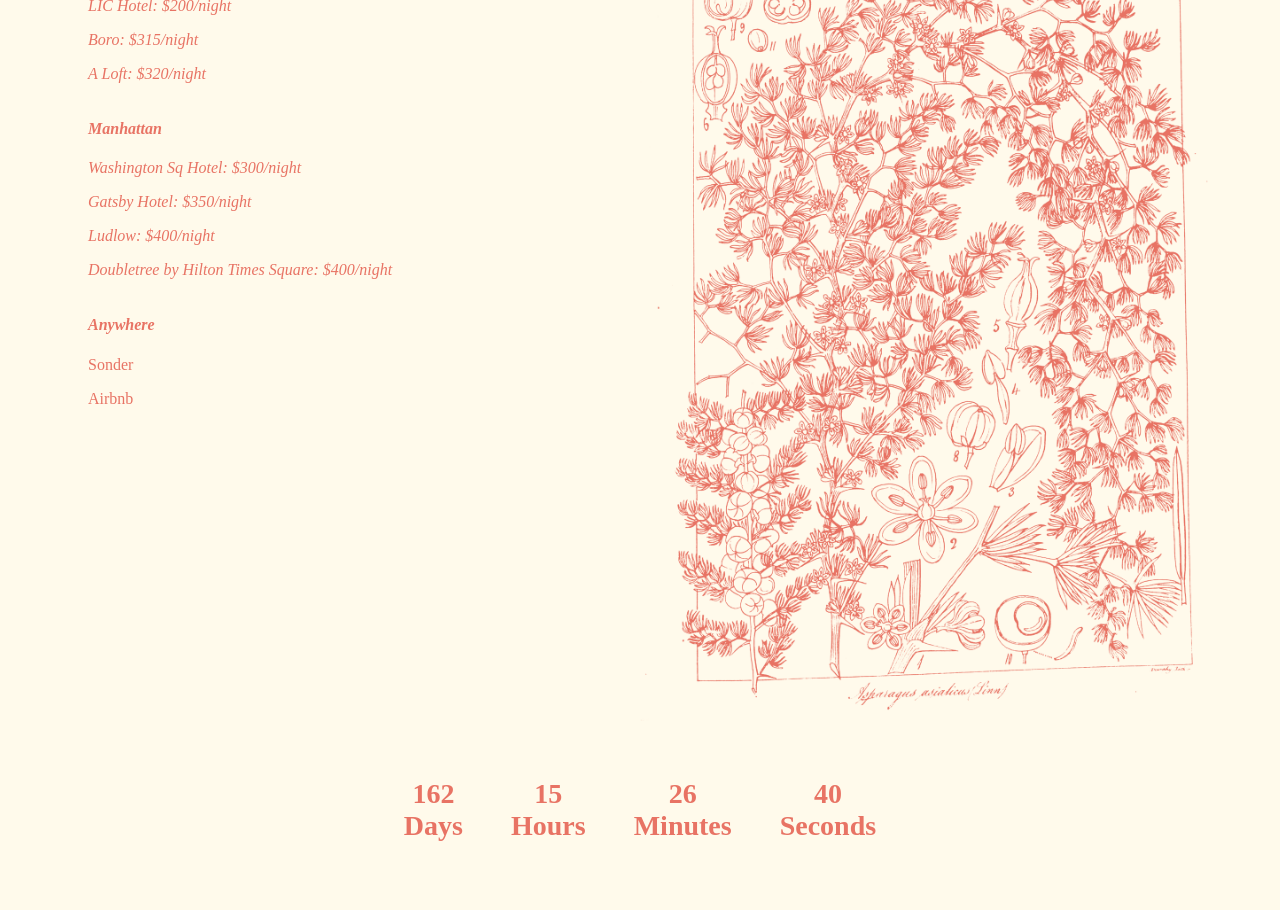
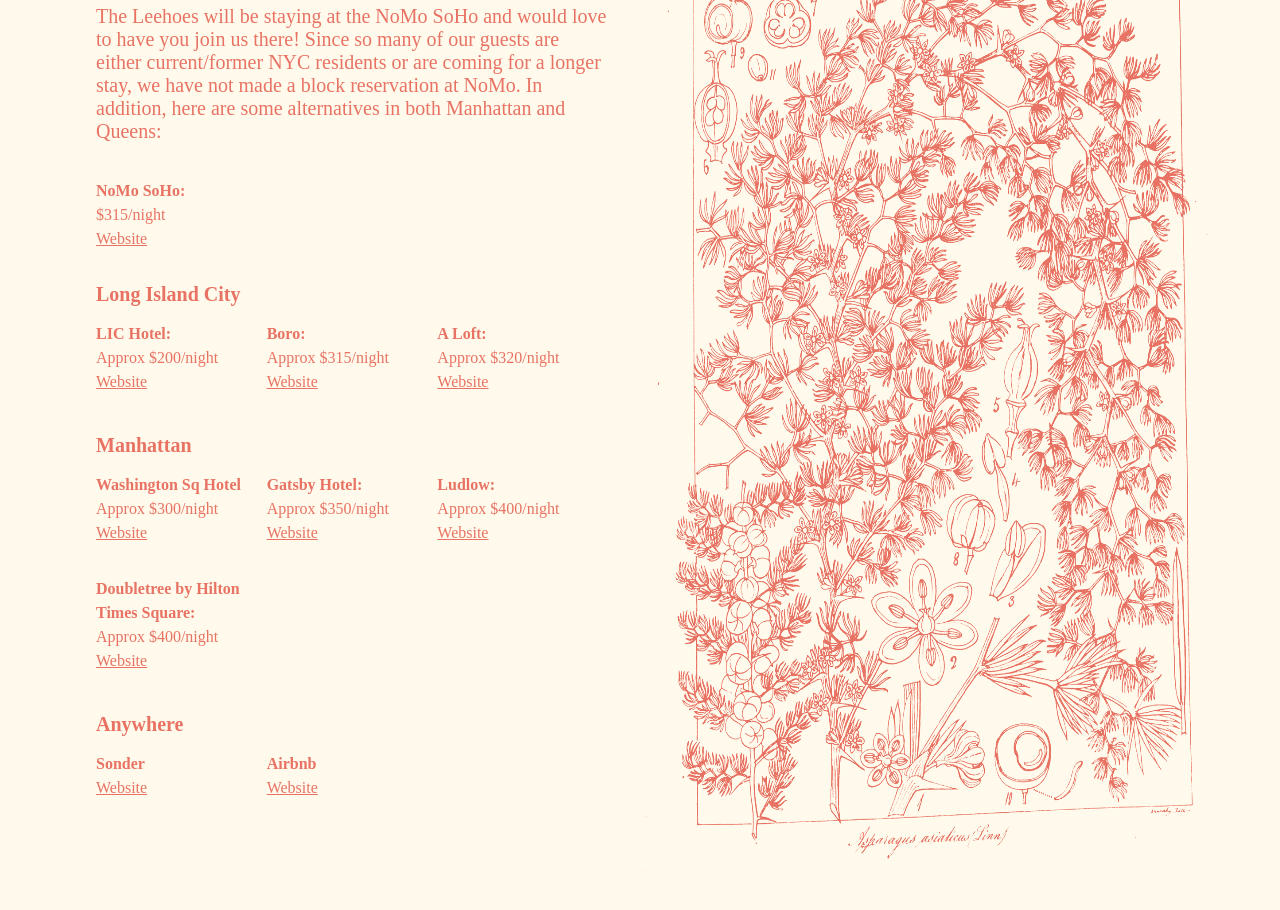
Before and after one commit to robalees/leehoes, a plain HTML site: page pages/hotels.html in a window 1280 px wide. Shown: the part 335-1245 px from the top of the page. Drawn offline with Linux system fonts and the light colour scheme; a web font is replaced by a local one.

Commit message:
Updated the hotel and schedule pages

```diff
--- a/pages/hotels.html
+++ b/pages/hotels.html
@@ -16,7 +16,7 @@
 <body>
     <section class="main-container">
         <header class="header-container">
-            <div class="logo"><img src="/images/logo.svg" alt="Logo SVG" /></div>
+            <div class="logo"><a href="/index.html"><img src="/images/logo.svg" alt="Logo SVG" /></a></div>
             <section class="title">
                 <h1>The Leehoes</h1>
             </section>
@@ -31,45 +31,74 @@
             </nav>
         </header>
         <section class="hotels">
-            <section class="lic">
+            <section class="description">
+                <h1 class="hotel-header">Hotels</h1>
+                <p>
+                    The Leehoes will be staying at the NoMo SoHo and would love to have you join us there! Since so many
+                    of our guests are
+                    either current/former NYC residents or are coming for a longer stay, we have not made a block
+                    reservation at NoMo. In
+                    addition, here are some alternatives in both Manhattan and Queens:
+                </p>
+                <ul>
+                    <li>
+                        <span class="hotel-name">NoMo SoHo:</span><br>$315/night<br>
+                        <a href="https://www.nomosoho.com/">Website</a>
+                    </li>
+                </ul>
+            </section>
+            <section class="lic, city">
                 <h1>Long Island City</h1>
                 <ul>
                     <li>
-                        LIC Hotel: $200/night
+                        <span class="hotel-name">LIC Hotel:</span><br>Approx $200/night<br>
+                        <a href="https://www.lichotelny.com/">Website</a>
                     </li>
                     <li>
-                        <p>Boro: $315/night</p>
+                        <span class="hotel-name">Boro:</span><br>Approx $315/night<br>
+                        <a href="https://www.borohotel.com/">Website</a>
                     </li>
                     <li>
-                        <p>A Loft: $320/night</p>
+                        <span class="hotel-name">A Loft:</span><br>Approx $320/night<br>
+                        <a
+                            href="https://www.marriott.com/en-us/hotels/ispva-aloft-long-island-city-manhattan-view/overview/">Website</a>
                     </li>
                 </ul>
             </section>
-            <section class="manhattan">
+            <section class="manhattan, city">
                 <h1>Manhattan</h1>
                 <ul>
                     <li>
-                        <p>Washington Sq Hotel: $300/night</p>
+                        <span class="hotel-name">Washington Sq Hotel</span><br>Approx $300/night<br>
+                        <a href="https://washingtonsquarehotel.com/">Website</a>
                     </li>
                     <li>
-                        <p>Gatsby Hotel: $350/night</p>
+                        <span class="hotel-name">Gatsby Hotel:</span><br>Approx $350/night<br>
+                        <a href="https://www.gatsbyhotelnyc.com/">Website</a>
                     </li>
                     <li>
-                        <p>Ludlow: $400/night</p>
+                        <span class="hotel-name">Ludlow:</span><br>Approx $400/night<br>
+                        <a href="https://ludlowhotel.com/">Website</a>
                     </li>
                     <li>
-                        <p>Doubletree by Hilton Times Square: $400/night</p>
+                        <span class="hotel-name">Doubletree by Hilton Times Square:</span><br>Approx $400/night<br>
+                        <a
+                            href="https://www.hilton.com/en/hotels/nycswdt-doubletree-new-york-times-square-west/">Website</a>
                     </li>
                 </ul>
             </section>
-            <section class="anywhere">
+            <section class="anywhere, city">
                 <h1>Anywhere</h1>
-                <li>
-                    <p>Sonder</p>
-                </li>
-                <li>
-                    <p>Airbnb</p>
-                </li>
+                <ul>
+                    <li>
+                        <span class="hotel-name">Sonder</span><br>
+                        <a href="https://www.sonder.com/">Website</a>
+                    </li>
+                    <li>
+                        <span class="hotel-name">Airbnb</span><br>
+                        <a href="https://www.airbnb.com/">Website</a>
+                    </li>
+                </ul>
             </section>
         </section>
         <section class="side-container">
--- a/styles/hotels.css
+++ b/styles/hotels.css
@@ -12,32 +12,79 @@
   grid-column-start: 1;
   grid-column-end: 2;
   min-width: 0;
+  padding: 2em;
   max-width: 100%;
-  padding: 1.5em;
   display: flex;
   flex-direction: column;
+  color: #e87364;
+}
+
+.hotels .description {
+  padding: 0 0 1em 0;
+}
+
+.hotels .description h1 {
+  margin: 0;
+}
+
+.hotels .hotel-header,
+h1 {
+  font-size: 2em;
+}
+
+.hotels p {
+  font-size: 1.25em;
+  margin: 1em 0 1em 0;
 }
 
 .hotels h1 {
-  color: #e87364;
-  font-style: italic;
+  font-size: 1.25em;
 }
 
 .hotels ul {
   padding: 0;
-  color: #e87364;
-  font-style: italic;
+  margin: 0;
   font-size: 1em;
 }
 
 .hotels li {
   list-style-type: none;
-  color: #e87364;
   font-size: 1em;
+  line-height: 1.5em;
+  padding: 1em 0 1em 0;
 }
 
-.lic {
-  width: 100%;
+.hotels .city h1 {
+  margin: 0;
+}
+
+.hotels .city ul {
+  padding: 0 0 1.5em 0;
+  display: grid;
+  grid-template-columns: 1fr 1fr 1fr;
+}
+
+.hotels .hotel-name {
+  font-weight: bold;
+}
+
+.hotels a:link {
+  text-decoration: none;
+  color: #e87364;
+  text-decoration: underline;
+}
+
+.hotels a:visited {
+  text-decoration: none;
+  color: #e87364;
+}
+
+.hotels a:hover {
+  text-decoration: underline;
+}
+
+.hotels a:active {
+  text-decoration: underline;
 }
 
 .side-container {
--- a/styles/rsvp.css
+++ b/styles/rsvp.css
@@ -19,7 +19,7 @@
 
 .form_header {
   font-family: "Reckless", serif;
-  font-size: 1.25em;
+  font-size: 2em;
   font-weight: bold;
   margin: 20px 0 0 0;
   padding-bottom: 15px;
--- a/styles/schedule.css
+++ b/styles/schedule.css
@@ -2,7 +2,80 @@
 
 .main-container {
   display: grid;
-  grid-template-columns: auto auto;
+  grid-template-columns: repeat(2, 1fr);
+  /* grid-template-columns: auto auto; */
   grid-template-rows: auto 1fr 200px;
   margin: 0 5% 0 5%;
 }
+
+.side-container {
+  grid-column-start: 1;
+  grid-column-end: 2;
+  min-width: 0;
+  display: flex;
+  align-items: center;
+  justify-content: center;
+}
+
+.side-container img {
+  width: 100%;
+  height: 100%;
+}
+
+.schedule-container {
+  grid-column-start: 2;
+  grid-column-end: 3;
+  min-width: 0;
+  padding: 2em;
+  max-width: 100%;
+  color: #e87364;
+  margin: 0;
+}
+
+.schedule-container .schedule-header {
+  font-size: 2em;
+}
+
+.schedule-content {
+  display: flex;
+  flex-direction: row;
+}
+
+.schedule-container .date {
+  font-size: 1.5em;
+  padding-right: 4em;
+}
+
+.schedule-container ul {
+  padding: 0;
+}
+
+.schedule-container li {
+  list-style-type: none;
+  font-size: 1em;
+  line-height: 1.5em;
+  padding: 1em 0 1em 0;
+}
+
+.schedule-container .time {
+  font-weight: bold;
+}
+
+.schedule-container a:link {
+  text-decoration: none;
+  color: #e87364;
+  text-decoration: underline;
+}
+
+.schedule-container a:visited {
+  text-decoration: none;
+  color: #e87364;
+}
+
+.schedule-container a:hover {
+  text-decoration: underline;
+}
+
+.schedule-container a:active {
+  text-decoration: underline;
+}
```
Also changed, not shown: index.html (+2 -2 lines), pages/registry.html (+1 -1 lines), pages/rsvp.html (+1 -1 lines), pages/schedule.html (+41 -1 lines), pages/success.html (+1 -1 lines), styles/home.css (+5 -4 lines).
